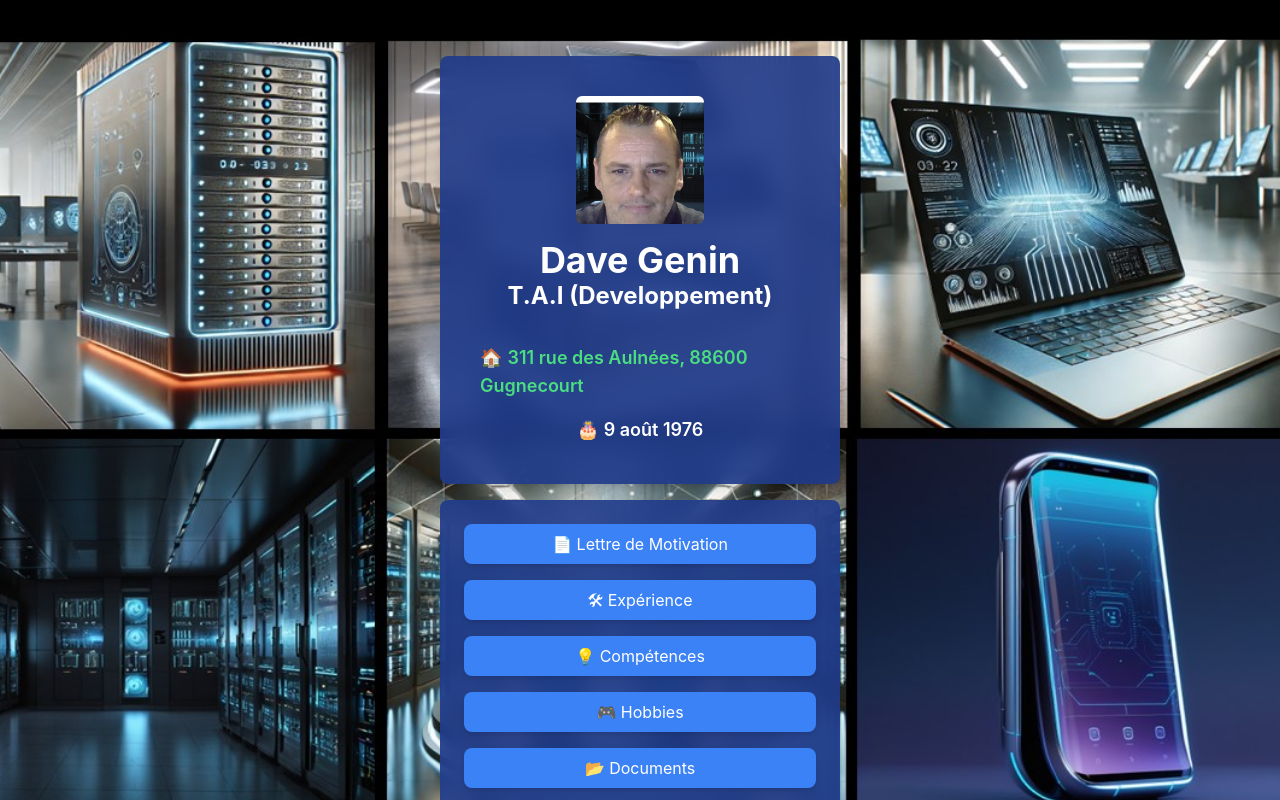
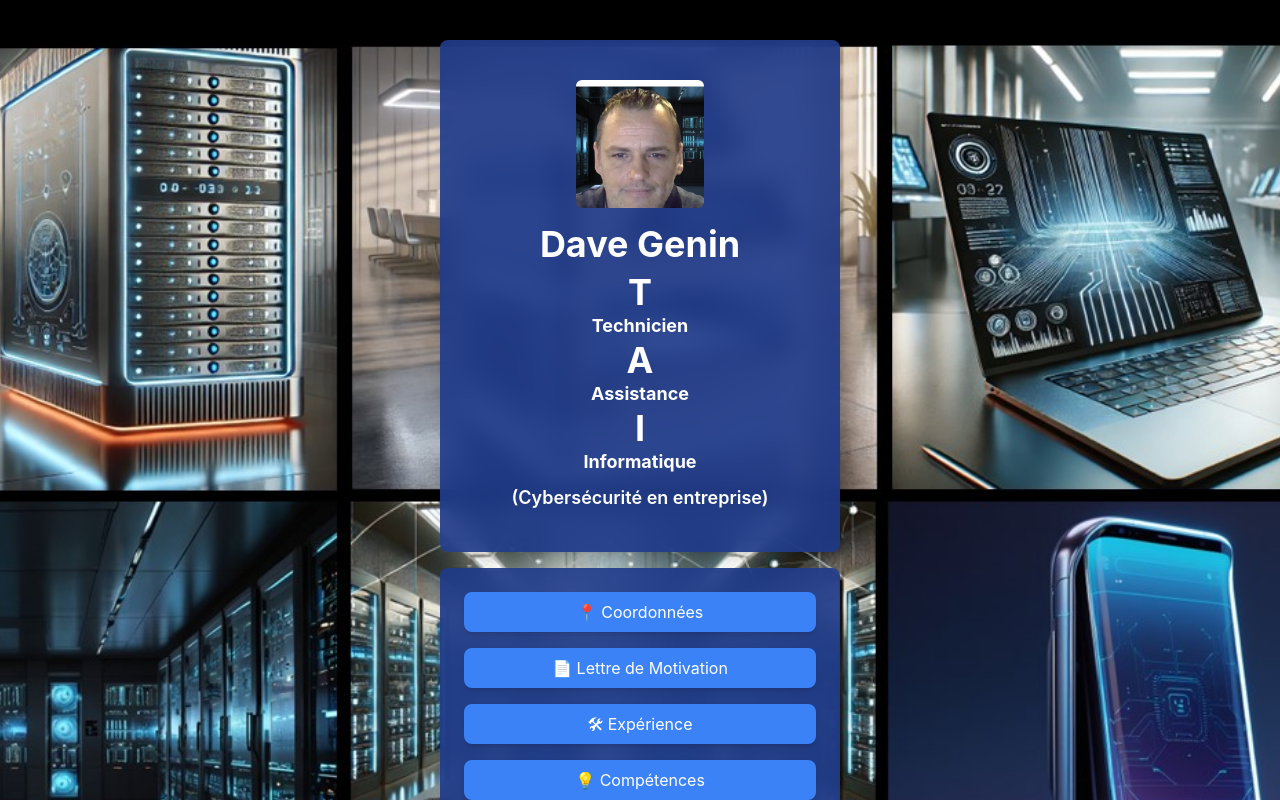
Before and after one commit to daveisa88/-mon-cv-Genin-Dave, a React (Create React App) app: page / in a window 1280 px wide. Shown: the top 800 px of the page. Built offline with nearby package versions, Linux system fonts and the light colour scheme.

Commit message:
Mise à jour du CV web

```diff
--- a/src/components/Navigation.js
+++ b/src/components/Navigation.js
@@ -6,12 +6,13 @@ const Navigation = () => {
         <div className="bg-blue-900 p-6 rounded-lg shadow-lg backdrop-blur-md bg-opacity-90 w-[400px] mx-auto mt-4">
             <nav className="flex flex-wrap justify-center gap-4">
                 {[
+                    { path: "/contact", label: "📍 Coordonnées" }, // Coordonnées en premier
                     { path: "/lettre", label: "📄 Lettre de Motivation" },
                     { path: "/experience", label: "🛠 Expérience" },
                     { path: "/competences", label: "💡 Compétences" },
                     { path: "/hobbies", label: "🎮 Hobbies" },
                     { path: "/documents", label: "📂 Documents" },
-                    { path: "/contact", label: "📞 Contact" }
+                    { path: "/contact", label: "📞 Contact" } // Contact reste ici
                 ].map((item, index) => (
                     <Link
                         key={index}
--- a/src/components/Profile.js
+++ b/src/components/Profile.js
@@ -2,8 +2,7 @@ import React from "react";
 
 const Profile = () => {
     return (
-        <div className="relative flex flex-col items-center bg-blue-900 text-white p-10 w-[400px] rounded-lg shadow-lg backdrop-blur-md bg-opacity-90 mx-auto mt-14">
-
+        <div className="relative flex flex-col items-center bg-blue-900 text-white p-10 w-[400px] rounded-lg shadow-lg backdrop-blur-md bg-opacity-90 mx-auto mt-10">
             {/* Photo de profil carrée et intégrée */}
             <div className="w-32 h-32 bg-white rounded-md overflow-hidden mb-4">
                 <img
@@ -14,23 +13,20 @@ const Profile = () => {
             </div>
 
             {/* Informations */}
-            <h2 className="text-4xl font-bold">Dave Genin</h2>
-            <h2 className="text-2xl font-bold">T.A.I (Developpement)</h2>
+            <h2 className="text-4xl font-bold mb-2">Dave Genin</h2>
 
-            {/* Lien vers Google Maps */}
-            <p className="mt-8 text-lg">
-                🏠{" "}
-                <a
-                    href="https://www.google.com/maps/search/Gugnecourt"
-                    target="_blank"
-                    rel="noopener noreferrer"
-                    className="text-green-400 hover:underline font-semibold"
-                >
-                        311 rue des Aulnées, 88600 Gugnecourt
-                </a>
-            </p>
+            {/* T.A.I en vertical */}
+            <div className="text-3xl font-bold flex flex-col items-center leading-tight">
+                <span className="text-4xl">T</span>
+                <span className="text-lg">Technicien</span>
+                <span className="text-4xl">A</span>
+                <span className="text-lg">Assistance</span>
+                <span className="text-4xl">I</span>
+                <span className="text-lg">Informatique</span>
+            </div>
 
-            <p className="mt-4 text-lg font-semibold">🎂 9 août 1976</p>
+            {/* Mention de cybersécurité */}
+            <p className="text-lg font-semibold mt-2">(Cybersécurité en entreprise)</p>
         </div>
     );
 };
--- a/src/pages/Contact.js
+++ b/src/pages/Contact.js
@@ -66,6 +66,15 @@ const Contact = () => {
                         <button className="bg-green-600 hover:bg-green-800 w-full text-white py-3 rounded-lg flex items-center justify-center gap-2">
                             📱 Téléphone : 07 49 67 91 48
                         </button>
+
+                        {/* ✅ Adresse et date de naissance */}
+                        <div className="mt-4 text-center bg-blue-600 p-4 rounded-lg shadow-md w-full">
+                            <p className="text-lg font-bold">📍 Adresse :</p>
+                            <p>311 rue des Aulnées</p>
+                            <p>88600 Gugnecourt</p>
+                            <p className="mt-3 text-lg font-bold">🎂 Date de naissance :</p>
+                            <p>9 août 1976</p>
+                        </div>
                     </div>
 
                     {/* 📌 Colonne de droite : Annotations et RDV */}
```
